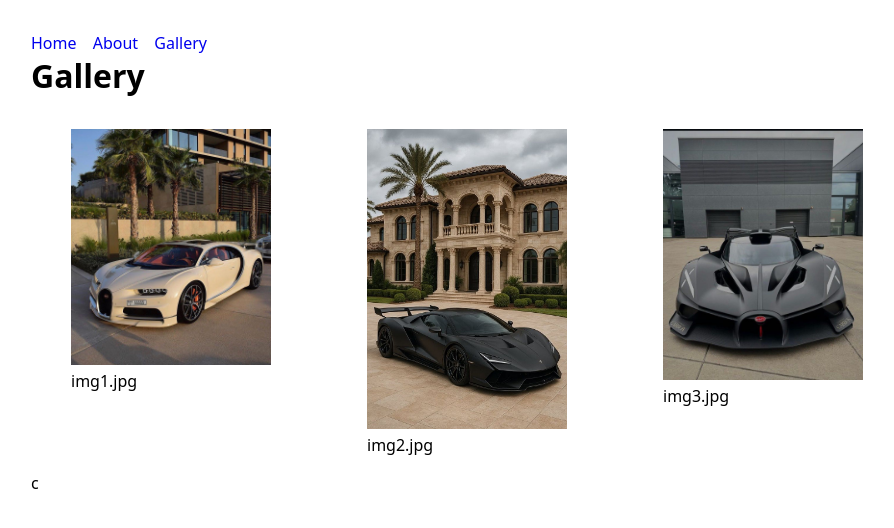
After one commit to johnmichaelparagas-rgb/it373-week2, a Django app: page /gallery/ in a window 1280 px wide. The commit adds this page. Shown: the top 528 px of the page, without its empty margins (1-895 px from the left). Run offline with Django 5.2, Linux system fonts and the light colour scheme.

Commit message:
Gallery pages with static images

```diff
--- a/pages/templates/base.html
+++ b/pages/templates/base.html
@@ -12,6 +12,7 @@
     <nav>
         <a href="{% url 'home' %}">Home</a>
         <a href="{% url 'about' %}">About</a>
+        <a href="{% url 'gallery' %}">Gallery</a>
     </nav>
     <main>
      {% block content %}{% endblock content %}
--- /dev/null
+++ b/pages/templates/gallery.html
@@ -0,0 +1,15 @@
+
+{% extends "base.html" %}
+{% load static %}
+{% block title %}Gallery{% endblock title %}
+{% block content %}
+     <h1>Gallery</h1>
+    <div style="display:flex;gap:1rem;flex-wrap:wrap;">
+{% for img in images %}
+    <figure>
+        <img src="{% static 'img/' %}{{ img }}" alt="{{ img }}" width="200">
+        <figcaption>{{ img }}</figcaption>
+    </figure>
+{% endfor %}
+</div>c
+{% endblock content %}
--- a/pages/urls.py
+++ b/pages/urls.py
@@ -3,5 +3,7 @@ from pages import views
 
 urlpatterns = [
     path('', views.home, name='home'),
-    path('about/', views.about, name='about')
+    path('about/', views.about, name='about'),
+    path('hello/<str:name>/', views.hello, name='hello'),
+    path('gallery/', views.gallery, name='gallery'),
 ]
--- a/pages/views.py
+++ b/pages/views.py
@@ -10,3 +10,10 @@ def home(request):
 
 def about(request):
     return render(request, 'about.html', {'title': 'about'})
+
+def hello(request, name):
+    return  render(request, 'hello.html', {'name': name})
+
+def gallery(request):
+    images = ['img1.jpg', 'img2.jpg', 'img3.jpg']
+    return render(request, 'gallery.html', {'images': images})
```
Also changed, not shown: pages/templates/hello.html (added, +7 -0 lines), pages/static/css/img/img1.jpg (added), pages/static/css/img/img2.jpg (added), pages/static/css/img/img3.jpg (added).
